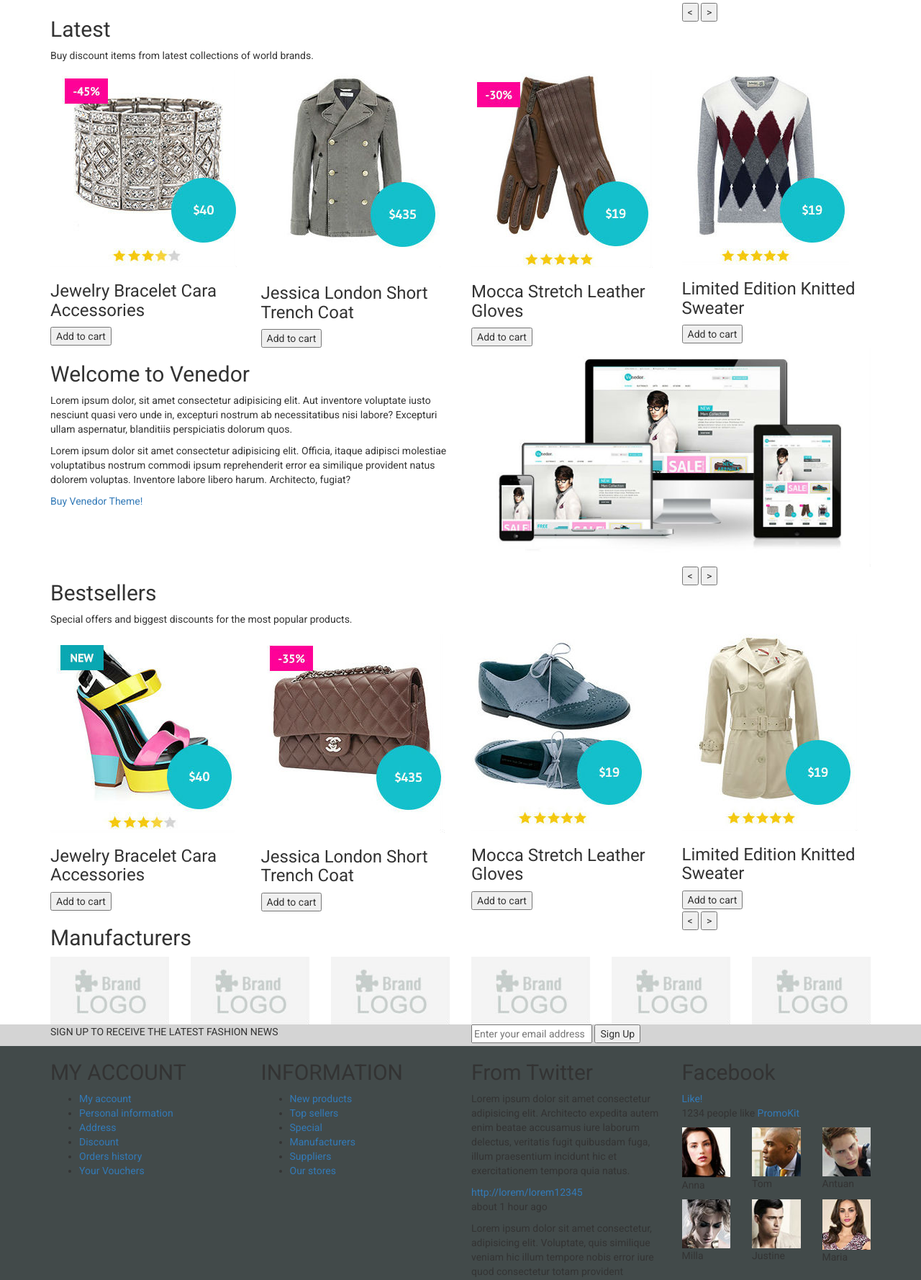
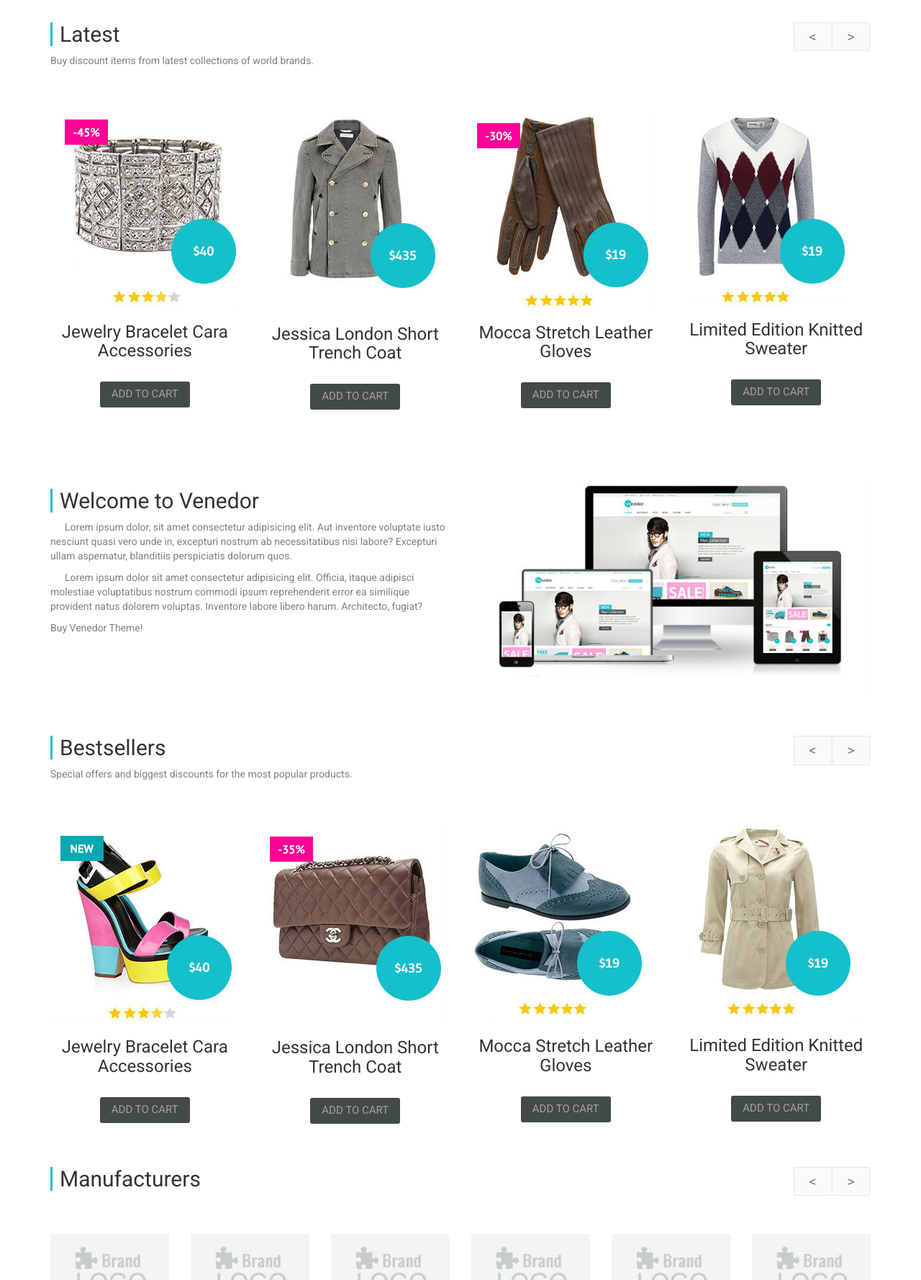
Before and after one commit to traviscooley/bootstrap_project, a plain HTML site: page index.html in a window 1280 px wide. Shown: the part 1022-2800 px from the top of the page at 72% size. Drawn offline with Linux system fonts and the light colour scheme.

Commit message:
add style.css to index.html

```diff
--- a/css/style.css
+++ b/css/style.css
@@ -4,6 +4,23 @@
 body {
     background-color: white;
     font-family: 'Roboto', sans-serif;
+}
+
+a {
+    text-decoration: none;
+    color: gray;
+}
+
+a:hover, a:active, a:focus {
+    text-decoration: none;
+    color: #14c0c9;
+}
+h2 {
+    padding-left: 10px;
+    border-left: 3px solid #14c0c9;
+}
+p {
+    color: gray;
 }
 /**/
 
@@ -12,10 +29,45 @@ body {
 
 
 .arrow {
-
+    margin-top: 20px;
+    margin-right: 1px;
+    padding: 5px 20px;
+    background-color: #fafafa;
+    color: gray;
+    border: 1px solid rgb(236, 227, 227);
+    border-radius: 1px;
+    font-size: 20px;
+    float: right;
+}
+.arrow:hover {
+    background-color: #14c0c9;
+    color: white;
+    border-color: #14c0c9;
 }
 .add-cart {
-
+    margin-top: 20px;
+    padding: 7px 16px;
+    background-color: #434a4a;
+    color: rgb(161, 161, 161);
+    border: none;
+    border-radius: 3px;
+    font-size: 15px;
+    text-transform: uppercase;
+}
+.add-cart:hover {
+    background-color: #14c0c9;
+    color: white;
+}
+.like-button {
+    margin-top: 20px;
+    padding: 3px 15px;
+    background-color: #14c0c9;
+    color: white;
+    border: none;
+    border-radius: 2px;
+}
+.like-button:hover {
+    color: #424a4a;
 }
 /**/
 
@@ -28,27 +80,26 @@ body {
 .top-bar {
     padding-top: 5px;
     background-color: #f5f5f5;
+    border-top: 3px solid #14c0c9;
 }
 .top-bar-inner ul {
     padding: 0;
 }
-.top-bar-inner ul li {
+.top-bar-inner li {
     list-style: none;
     display: inline;
     margin-right: 15px;
     padding-left: 5px;
-}
-.top-bar-inner ul a {
-    text-decoration: none;
-    color: gray;
 }
 .top-bar-inner p {
     text-align: right;
     color: gray;
 }
 .top-bar-inner p a {
-    text-decoration: none;
     color: #14c0c9;
+}
+.top-bar-inner p a:hover {
+    text-decoration: underline;
 }
 .top-bar-inner li i {
     margin-right: 10px;
@@ -61,18 +112,15 @@ body {
 .nav-bar {
     padding-bottom: 10px;
 }
-.nav-bar-inner {
+.users-status-bar {
     padding-bottom: 20px;
 }
-.nav-bar-inner ul {
+.users-status-bar ul {
     list-style: none;
     text-align: right;
 }
-.nav-bar-inner ul li {
+.users-status-bar ul li {
     display: inline;
-}
-.nav-bar-inner a {
-    text-decoration: none;
 }
 .cur-lang {
     display: inline;
@@ -109,15 +157,17 @@ body {
 .main-nav-bar ul {
     list-style: none;
     padding: 0;
+    margin-top: 10px;
+    margin-bottom: 0;
 }
 .main-nav-bar ul li {
     display: inline;
-    margin-right: 20px;
-    font-size: 18px;
+    margin-right: 25px;
+    font-size: 16px;
+    text-transform: uppercase;
     padding-left: 5px;
 }
 .main-nav-bar a {
-    text-decoration: none;
     color: black;
 }
 .main-nav-bar a:hover {
@@ -141,7 +191,7 @@ body {
     /*background: #e5e6e3 url('../images/hero_bg.jpg');*/
     background: #e6e6e3;
     background: linear-gradient(to bottom, #e6e6e3 0%,#f0f0ed 50%,#c2c2c2 100%);
-    margin-bottom: 20px;
+    margin-bottom: 25px;
 }
 /**/
 
@@ -152,21 +202,89 @@ body {
 }
 /**/
 
+/*Merch*/
+
+.merch {
+    margin-bottom: 40px;
+}
+.merch-type {
+    padding-bottom: 50px;
+}
+.product {
+    text-align: center;
+}
+.indent {
+    text-indent: 20px;
+}
+/**/
+
 /*Sign Up*/
 .sign-up {
     background-color: #d4d4d4;
+    padding: 25px 0;
+}
+.sign-up p {
+    margin-top: 6px;
+    color: black;
+    font-size: 24px;
+    text-transform: uppercase;
+}
+.sign-up form {
+    text-align: right;
+}
+.sign-up input {
+    padding-top: 10px;
+    padding-bottom: 10px;
+    padding-left: 15px;
+    padding-right: 200px;
+    margin-right: 6px;
+    border: 3px solid #fae01e;
+    border-radius: 3px;
+    background-color: #d4d4d4;
+    font-size: 15px;
+}
+.sign-up button {
+    padding: 9px 20px;
+    background-color: #434a4a;
+    color: white;
+    border: none;
+    border-radius: 3px;
+    font-size: 18px;
+    text-transform: uppercase;
+}
+.sign-up button:hover {
+    background-color: #14c0c9;
 }
 /**/
 
 /*Users info*/
 .user-info {
     background-color: #424a4a;
+    padding: 70px 0;
+    border-bottom: 1px solid black;
+}
+.user-info h3 {
+    color: white;
+    text-transform: uppercase;
+    margin-bottom: 10px;
+}
+.user-info ul {
+    list-style-image: url("../images/square.jpg")
+}
+.user-info li {
+    margin-bottom: 20px;
+    font-size: 16px;
 }
 /**/
 
 /*Bottom-Bar*/
 
 .bottom-bar {
-    border-top: 1px solid;
+    padding: 20px 0;
+    background-color: #424a4a;
+    border-top: 1px solid gray;
+}
+.bottom-bar {
+
 }
 /**/
--- a/index.html
+++ b/index.html
@@ -31,7 +31,7 @@
             </div>
         </div>
         <div class="nav-bar container">
-            <div class="nav-bar-inner row">
+            <div class="users-status-bar row">
                 <div class="col-sm-6">
                     <h1><img src="images/logo.jpg" alt="" class="img-responsive"></h1>
                 </div>
@@ -40,15 +40,11 @@
                         <li>
                             <form action="" class="cur-lang">
                                 <select name="currency">
-                                    <option value="us dolloar">US dolloar</option>
+                                    <option value="us dolloar">US Dollar</option>
                                     <option value="euro">Euro</option>
                                     <option value="pound">Pound</option>
                                     <option value="yen">Yen</option>
                                 </select>
-                            </form>
-                        </li>
-                        <li>
-                            <form action="" class="cur-lang">
                                 <select name="language">
                                     <option value="english">English</option>
                                     <option value="spanish">Spanish</option>
@@ -102,99 +98,105 @@
                 </div>
             </div>
         </div>
-        <div class="container">
-            <div class="row">
+        <div class="merch container">
+            <div class="merch-type row">
                 <div class="col-sm-9">
                     <h2>Latest</h2>
                 </div>
                 <div class="col-sm-3">
-                    <button>&lt;</button>
-                    <button>&gt;</button>
+                    <button class="arrow">&gt;</button>
+                    <button class="arrow">&lt;</button>
                 </div>
                 <div class="col-sm-12">
                     <p>Buy discount items from latest collections of world brands.</p>
                 </div>
             </div>
-            <div class="row">
-                <div class="col-sm-3">
+            <div class="merch-type row">
+                <div class="product col-sm-3">
                     <img src="images/item1.jpg" alt="" class="img-responsive">
                     <h3>Jewelry Bracelet Cara Accessories</h3>
-                    <button>Add to cart</button>
+                    <button class="add-cart">add to cart</button>
                 </div>
-                <div class="col-sm-3">
+                <div class="product col-sm-3">
                     <img src="images/item2.jpg" alt="" class="img-responsive">
                     <h3>Jessica London Short Trench Coat</h3>
-                    <button>Add to cart</button>
+                    <button class="add-cart">add to cart</button>
                 </div>
-                <div class="col-sm-3">
+                <div class="product col-sm-3">
                     <img src="images/item3.jpg" alt="" class="img-responsive">
                     <h3>Mocca Stretch Leather Gloves</h3>
-                    <button>Add to cart</button>
+                    <button class="add-cart">add to cart</button>
                 </div>
-                <div class="col-sm-3">
+                <div class="product col-sm-3">
                     <img src="images/item4.jpg" alt="" class="img-responsive">
                     <h3>Limited Edition Knitted Sweater</h3>
-                    <button>Add to cart</button>
+                    <button class="add-cart">add to cart</button>
                 </div>
             </div>
         </div>
-        <div class="container">
+        <div class="merch container">
             <div class="row">
                 <div class="col-sm-6">
+                    <div class="row">
+                        <div class="col-sm-12">
                             <h2>Welcome to Venedor</h2>
-                    <p> Lorem ipsum dolor, sit amet consectetur adipisicing elit. Aut inventore voluptate iusto nesciunt quasi vero unde in, excepturi nostrum ab necessitatibus nisi labore? Excepturi ullam aspernatur, blanditiis perspiciatis dolorum quos.</p>
-                    <p> Lorem ipsum dolor sit amet consectetur adipisicing elit. Officia, itaque adipisci molestiae voluptatibus nostrum commodi ipsum reprehenderit error ea similique provident natus dolorem voluptas. Inventore labore libero harum. Architecto, fugiat?</p>
+                        </div>
+                        <div class="col-sm-12">
+                            <p class="indent">Lorem ipsum dolor, sit amet consectetur adipisicing elit. Aut inventore voluptate iusto nesciunt quasi vero unde in, excepturi nostrum ab necessitatibus nisi labore? Excepturi ullam aspernatur, blanditiis perspiciatis dolorum quos.</p>
+                            <p class="indent">Lorem ipsum dolor sit amet consectetur adipisicing elit. Officia, itaque adipisci molestiae voluptatibus nostrum commodi ipsum reprehenderit error ea similique provident natus dolorem voluptas. Inventore labore libero harum. Architecto, fugiat?</p>
                             <a href="#">Buy Venedor Theme!</a>
+                        </div>
+                    </div>
                 </div>
                 <div class="col-sm-6">
                     <img src="images/website_ad.jpg" alt="" class="img-responsive">
                 </div>
             </div>
         </div>
-        <div class="container">
-            <div class="row">
+        <div class="merch container">
+            <div class="merch-type row">
                 <div class="col-sm-9">
                     <h2>Bestsellers</h2>
                 </div>
                 <div class="col-sm-3">
-                    <button>&lt;</button>
-                    <button>&gt;</button>
+                    <button class="arrow">&gt;</button>
+                    <button class="arrow">&lt;</button>
                 </div>
                 <div class="col-sm-12">
                     <p>Special offers and biggest discounts for the most popular products.</p>
                 </div>
             </div>
             <div class="row">
-                <div class="col-sm-3">
+                <div class="product col-sm-3">
                     <img src="images/item5.jpg" alt="" class="img-responsive">
                     <h3>Jewelry Bracelet Cara Accessories</h3>
-                    <button>Add to cart</button>
+                    <button class="add-cart">add to cart</button>
                 </div>
-                <div class="col-sm-3">
+                <div class="product col-sm-3">
                     <img src="images/item6.jpg" alt="" class="img-responsive">
                     <h3>Jessica London Short Trench Coat</h3>
-                    <button>Add to cart</button>
+                    <button class="add-cart">add to cart</button>
                 </div>
-                <div class="col-sm-3">
+                <div class="product col-sm-3">
                     <img src="images/item7.jpg" alt="" class="img-responsive">
                     <h3>Mocca Stretch Leather Gloves</h3>
-                    <button>Add to cart</button>
+                    <button class="add-cart">add to cart</button>
                 </div>
-                <div class="col-sm-3">
+                <div class="product col-sm-3">
                     <img src="images/item8.jpg" alt="" class="img-responsive">
                     <h3>Limited Edition Knitted Sweater</h3>
-                    <button>Add to cart</button>
+                    <button class="add-cart">add to cart</button>
                 </div>
             </div>
         </div>
-        <div class="container">
-            <div class="row">
+        <div class="merch container">
+            <div class="merch-type row">
                 <div class="col-sm-9">
                     <h2>Manufacturers</h2>
                 </div>
                 <div class="col-sm-3">
-                    <button>&lt;</button>
-                    <button>&gt;</button>
+                    <button class="arrow">&gt;</button>
+                    <button class="arrow">&lt;</button>
                 </div>
             </div>
             <div class="row">
@@ -222,7 +224,7 @@
             <div class="container">
                 <div class="row">
                     <div class="col-sm-6">
-                        <p>SIGN UP TO RECEIVE THE LATEST FASHION NEWS</p>
+                        <p>Sign up to receive the latest fashion news</p>
                     </div>
                     <div class="col-sm-6">
                         <form action="">
@@ -237,7 +239,7 @@
             <div class="container">
                 <div class="row">
                     <div class="col-sm-3">
-                    <h2>MY ACCOUNT</h2>
+                        <h3>My account</h3>
                         <ul>
                             <li><a href="#">My account</a></li>
                             <li><a href="#">Personal information</a></li>
@@ -248,7 +250,7 @@
                         </ul>
                     </div>
                     <div class="col-sm-3">
-                    <h2>INFORMATION</h2>
+                        <h3>Information</h3>
                         <ul>
                             <li><a href="#">New products</a></li>
                             <li><a href="#">Top sellers</a></li>
@@ -259,17 +261,21 @@
                         </ul>
                     </div>
                     <div class="col-sm-3">
-                    <h2>From Twitter</h2>
-                    <p>Lorem ipsum dolor sit amet consectetur adipisicing elit. Architecto expedita autem enim beatae accusamus iure laborum delectus, veritatis fugit quibusdam fuga, illum praesentium incidunt hic et exercitationem tempora quia natus.</p>
-                    <a href="#">http://lorem/lorem12345</a>
+                        <h3>From Twitter</h3>
+                        <p>Lorem ipsum dolor sit amet consectetur adipisicing elit. Architecto expedita autem enim beatae accusamus iure <a href="#">http://lorem/lorem12345</a></p>
                         <p>about 1 hour ago</p>
-                    <p>Lorem ipsum dolor sit amet consectetur, adipisicing elit. Voluptate, quis similique veniam hic illum tempore nobis error iure quod consectetur totam provident laudantium eum esse nemo incidunt in! Corporis, nobis?</p>
-                    <a href="#">http://lorem/lorem12345</a>
+                        <p>Lorem ipsum dolor sit amet consectetur, adipisicing elit. Voluptate, quis simil <a href="#">http://lorem/123</a> tempore</p>
                         <p>about 3 hours ago</p>
                     </div>
                     <div class="col-sm-3">
-                    <h2>Facebook</h2>
-                    <a href="#">Like!</a>
+                        <div class="row">
+                            <div class="col-sm-6">
+                                <h3>Facebook</h3>
+                            </div>
+                            <div class="col-sm-6">
+                                <button class="like-button"><i class="far fa-thumbs-up"></i> Like!</button>
+                            </div>
+                        </div>
                         <p>1234 people like <a href="#">PromoKit</a></p>
                         <div class="row">
                             <div class="col-sm-4">
@@ -302,7 +308,9 @@
                     </div>
                 </div>
             </div>
-        <div class="bottom-bar container">
+        </div>
+        <div class="bottom-bar">
+            <div class="bottom-bar-inner container">
                 <div class="row">
                     <div class="col-sm-6">
                         <a href="#"><img src="images/social-icon1.jpg" alt=""></a>
@@ -319,6 +327,7 @@
                     </div>
                 </div>
             </div>
+        </div>
     </body>
 
 </html>
```
Also changed, not shown: images/square.jpg (added), 1 other file. Lines whose indentation alone changed are shown as unchanged.
